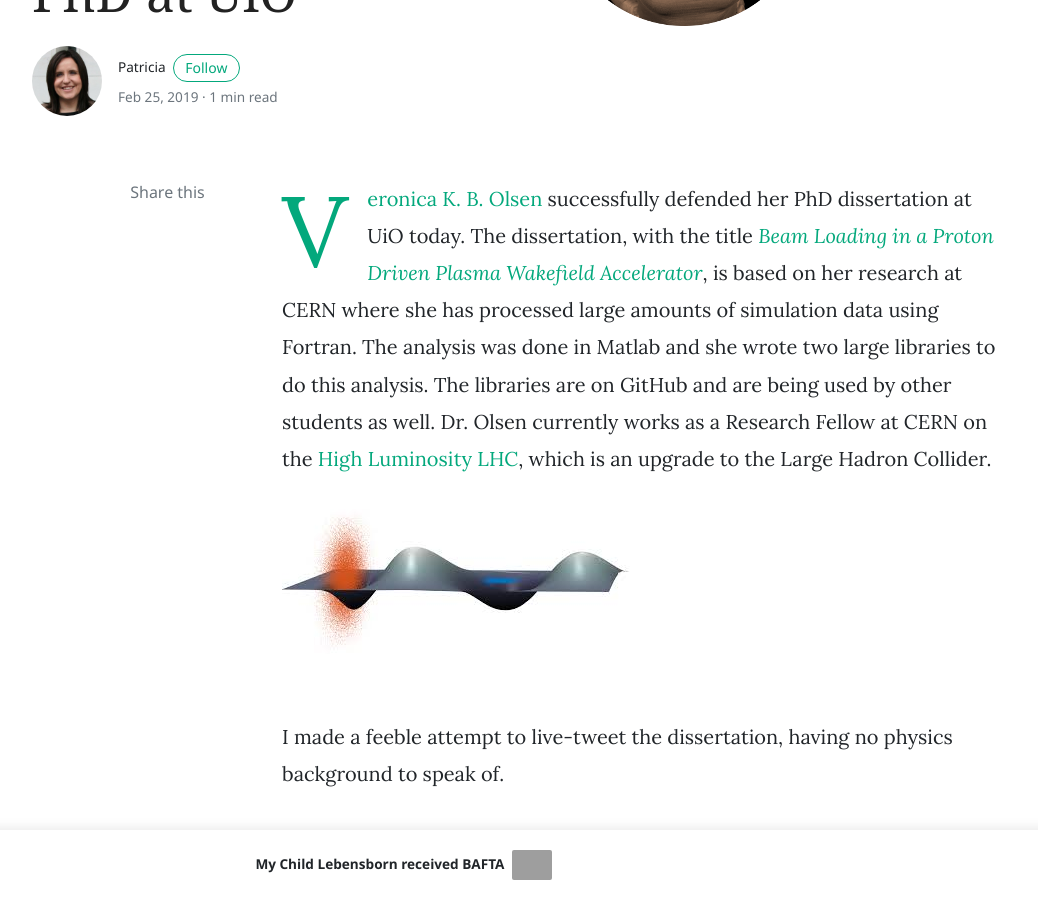
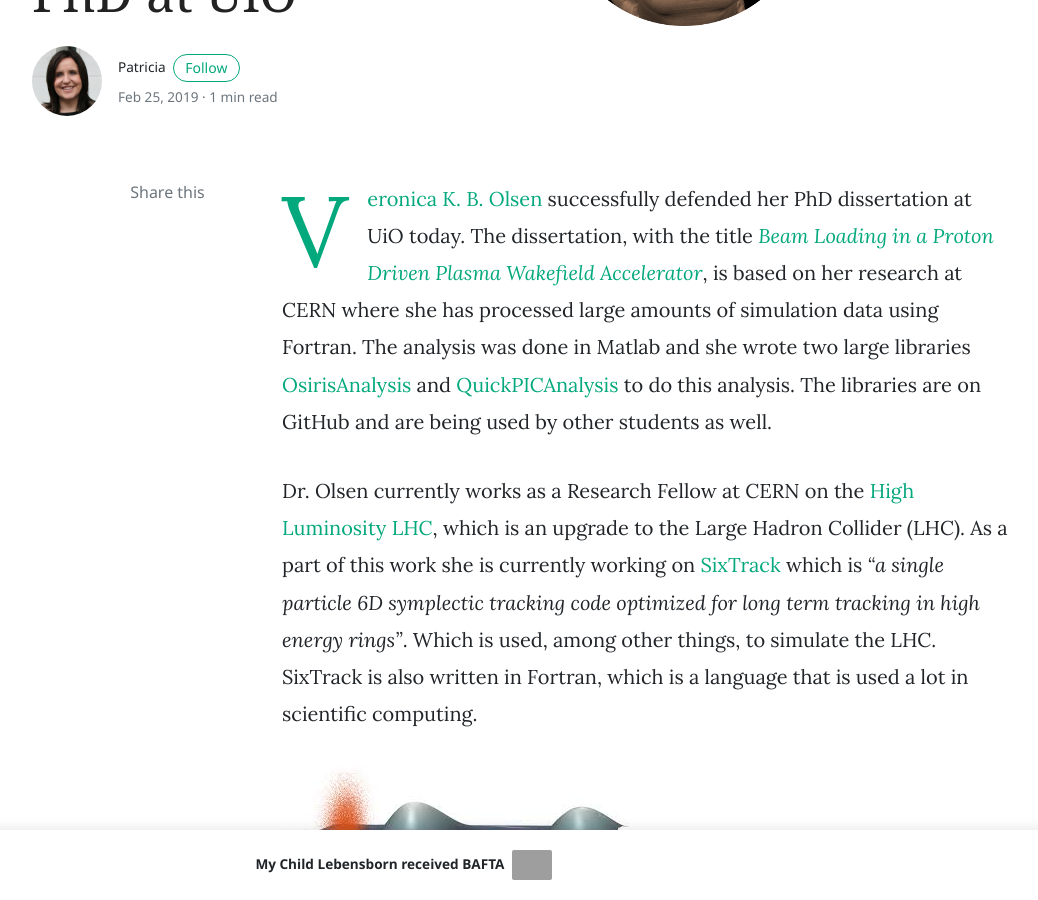
Before and after one commit to tech-women/tech-women.github.io, a Jekyll site: the page built from _posts/2019-02-25-veronica-olsen-phd.md, in a window 1280 px wide and 900 px high, scrolled down 438 px. Shown: the whole window, without its empty margins (88-1126 px from the left). Built offline with Jekyll 4.4.1, drawn with Linux system fonts in a browser that asks for light colours; nearby versions of some CDN libraries; comment, search, counter and statistics services are not loaded; grey boxes are pictures that could not be loaded.

Commit message:
Trying to expand a bit more after talking to Veronica

```diff
--- a/_posts/2019-02-25-veronica-olsen-phd.md
+++ b/_posts/2019-02-25-veronica-olsen-phd.md
@@ -7,7 +7,9 @@
 image: assets/images/veronica-photo.png
 tags: featured
 ---
-[Veronica K. B. Olsen][1] successfully defended her PhD dissertation at UiO today. The dissertation, with the title [*Beam Loading in a Proton Driven Plasma Wakefield Accelerator*][2], is based on her research at CERN where she has processed large amounts of simulation data using Fortran. The analysis was done in Matlab and she wrote two large libraries to do this analysis. The libraries are on GitHub and are being used by other students as well. Dr. Olsen currently works as a Research Fellow at CERN on the [High Luminosity LHC][3], which is an upgrade to the Large Hadron Collider.
+[Veronica K. B. Olsen][1] successfully defended her PhD dissertation at UiO today. The dissertation, with the title [*Beam Loading in a Proton Driven Plasma Wakefield Accelerator*][2], is based on her research at CERN where she has processed large amounts of simulation data using Fortran. The analysis was done in Matlab and she wrote two large libraries [OsirisAnalysis][4] and [QuickPICAnalysis][5] to do this analysis. The libraries are on GitHub and are being used by other students as well.
+
+Dr. Olsen currently works as a Research Fellow at CERN on the [High Luminosity LHC][3], which is an upgrade to the Large Hadron Collider (LHC). As a part of this work she is currently working on [SixTrack][6] which is *"a single particle 6D symplectic tracking code optimized for long term tracking in high energy rings"*. Which is used, among other things, to simulate the LHC. SixTrack is also written in Fortran, which is a language that is used a lot in scientific computing.
 
 <img src="/assets/images/veronica-phd.jpeg" alt=""  width="348" height="145">
 
```
Also changed, not shown: other parts of _posts/2019-02-25-veronica-olsen-phd.md (+3 -0 lines).
